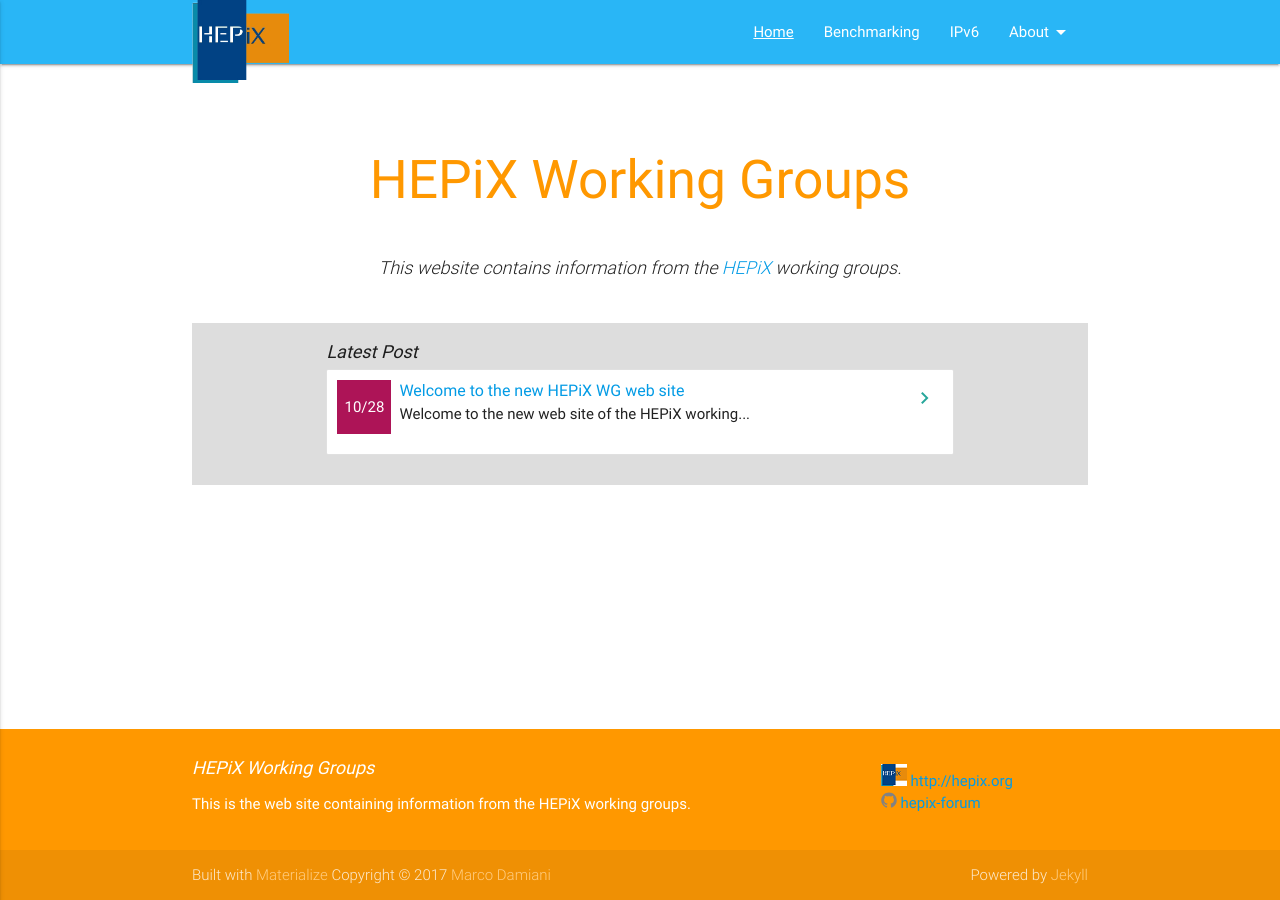
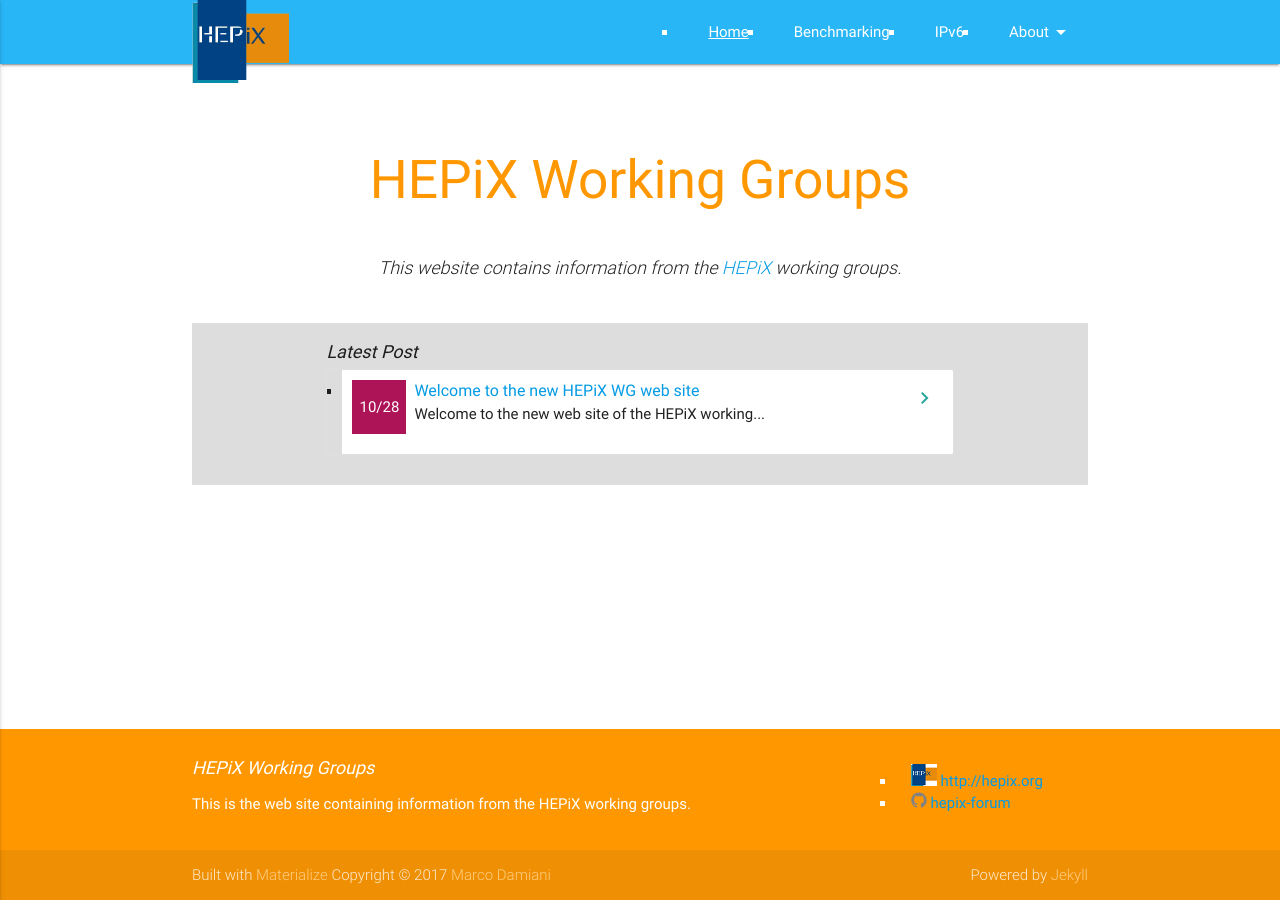
Before and after one commit to HEPiX-Forum/hepix-forum.github.io, a Jekyll site: the page built from index.md, in a window 1280 px wide. Built offline with Jekyll 4.4.1, drawn with Linux system fonts in a browser that asks for light colours.

Commit message:
Allow to define list type used
- Define it to square

```diff
--- a/_sass/materialize/components/_global.scss
+++ b/_sass/materialize/components/_global.scss
@@ -19,11 +19,12 @@ main {
 
 ul {
   &:not(.browser-default) {
-    padding-left: 0;
-    list-style-type: none;
+    padding-left: $ul-padding-left;
+    list-style-type: $ul-list-style-type;
 
     & > li {
-      list-style-type: none;
+      padding-left: $ul-padding-left;
+      list-style-type: $ul-list-style-type;
     }
   }
 }
--- a/_sass/materialize/components/_variables.scss
+++ b/_sass/materialize/components/_variables.scss
@@ -309,7 +309,8 @@ $h3-fontsize: 2.92rem !default;
 $h4-fontsize: 2.28rem !default;
 $h5-fontsize: 1.64rem !default;
 $h6-fontsize: 1rem !default;
-
+$ul-padding-left: 0 !default;
+$ul-list-style-type: none !default;
 
 // 22. Footer
 // ==========================================================================
--- a/assets/materialize.scss
+++ b/assets/materialize.scss
@@ -11,6 +11,8 @@ $h3-fontsize: 2.28rem;
 $h4-fontsize: 1.64rem;
 $h5-fontsize: 1.20rem;
 $h6-fontsize: 1rem;
+$ul-padding-left: 1em;
+$ul-list-style-type: square;
 
 $navbar-logo-image-height: 130%;
 $navbar-dropdown-arrow-left-margin: 0;
```
